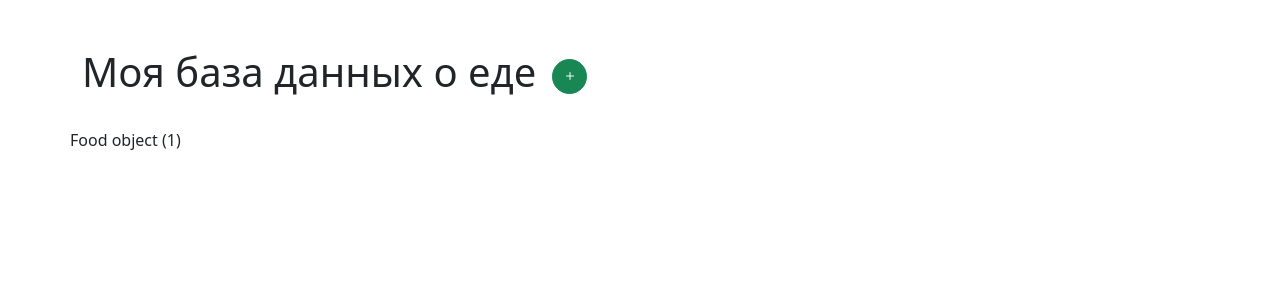
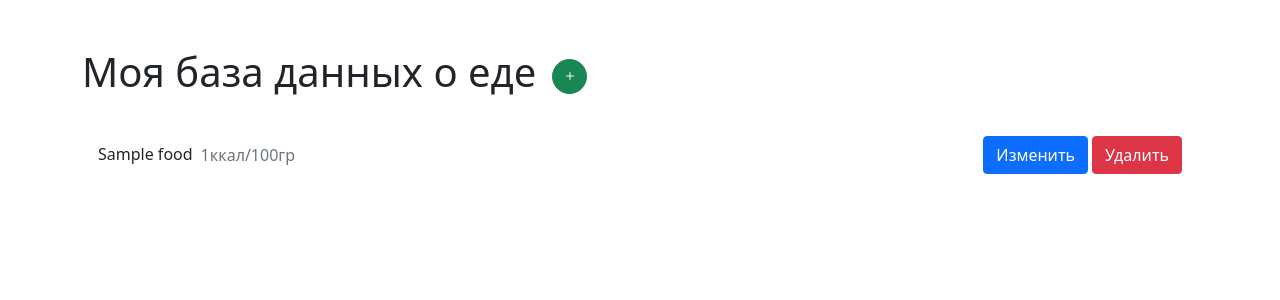
Before and after one commit to IlyaSarychev/fooddiary, a Django app: page /my-data/food/ in a window 1280 px wide. Shown: the part 56-356 px from the top of the page. Run offline with Django 4.2, Linux system fonts and the light colour scheme; a user stored in the database is signed in; tables that the repository leaves empty hold one stand-in row (values such as "Sample post"); some libraries are stand-ins or nearby versions.

Commit message:
функционал удаления еды из базы пользователя

```diff
--- a/fooddiary/diary/templates/diary/food/list.html
+++ b/fooddiary/diary/templates/diary/food/list.html
@@ -17,15 +17,22 @@
             </div>
 
             <div class="col-12">
-                <div class="row">
-                    {% for f in food %}
-                        {{f}}
-                    {% empty %}
-                        <div class="col-12">
-                            <p>В вашей базе нет данных о еде.</p>
-                        </div>
+                {% if food.count > 0 %}
+                <ul class="list-group list-group-flush">
+                    {% for item in food %}
+                        <li class="list-group-item d-flex jistify-content-between align-items-center">
+                            <h6 class="m-0">{{item.title}}</h6>
+                            <span class="ms-2 fs-6 text-muted">{{ item.calories }}ккал/100гр</span>
+                            <div class="d-flex ms-auto">
+                                <a href="#" class="btn btn-primary">Изменить</a>
+                                <a href="{% url 'my_food_delete' item.id %}" class="btn btn-danger ms-1">Удалить</a>
+                            </div>
+                        </li>
                     {% endfor %}
-                </div>
+                </ul>
+                {% else %}
+                    <p>В вашей базе нет данных о еде.</p>
+                {% endif %}
             </div>
         </div>
     </div>
--- a/fooddiary/diary/urls.py
+++ b/fooddiary/diary/urls.py
@@ -8,4 +8,5 @@ urlpatterns = [
     path('day/<int:id>/', views.DayDetailView.as_view(), name='day_detail'),
     path('my-data/food/', views.MyFoodListView.as_view(), name='my_food_list'),
     path('my-data/food/create/', views.MyFoodCreateView.as_view(), name='my_food_create'),
+    path('my-data/food/delete/<int:id>/', views.delete_my_food_view, name='my_food_delete'),
 ]
--- a/fooddiary/diary/views.py
+++ b/fooddiary/diary/views.py
@@ -1,6 +1,6 @@
 from django.http import HttpResponseRedirect
 from django.urls import reverse, reverse_lazy
-from django.views.generic import ListView, DetailView, CreateView
+from django.views.generic import ListView, DetailView, CreateView, DeleteView
 from django.views.decorators.http import require_POST
 from .models import Day, Food
 from .forms import CreateFoodForm
@@ -70,3 +70,14 @@ class MyFoodCreateView(CreateView):
             food.session_key = self.request.session.session_key
         food.save()
         return HttpResponseRedirect(self.success_url)
+
+
+def delete_my_food_view(request, id):
+    '''Удалить мою еду по id'''
+
+    if request.user.is_authenticated:
+        Food.objects.get(user=request.user, id=id).delete()
+    else:
+        Food.objects.get(session_key=request.session.session_key, id=id).delete()
+
+    return HttpResponseRedirect(reverse('my_food_list'))
```
Also changed, not shown: fooddiary/db.sqlite3.
